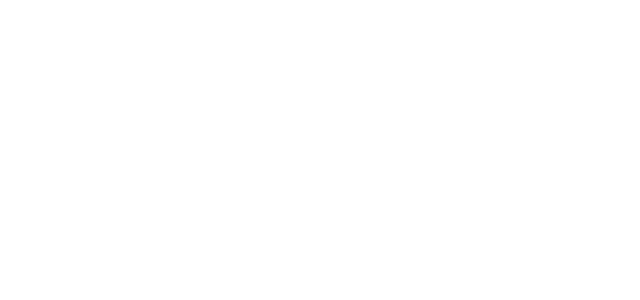
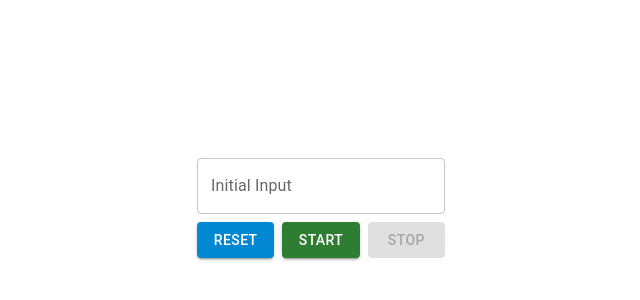
Before and after one commit to Kr1sh1/Turing-Machine-Simulator, a React (Vite) app: page /machines in a window 1280 px wide. Shown: the part 200-500 px from the top of the page, without its empty margins (319-959 px from the left). Built offline with nearby package versions, Linux system fonts and the light colour scheme.

Commit message:
Add the MachineControls component to the Machines page

```diff
--- a/src/pages/Machines.jsx
+++ b/src/pages/Machines.jsx
@@ -1,3 +1,29 @@
+import { useState } from "react";
+import MachineControls from "../components/MachineControls";
+
 export default function Machines() {
-    return (<></>)
+  const [stopDisabled, setStopDisabled] = useState(true)
+  const [startDisabled, setStartDisabled] = useState(false)
+
+  const resetPressed = (initialValue) => {
+    console.log(initialValue)
+    setStartDisabled(false)
+    setStopDisabled(true)
+  }
+
+  const startPressed = () => {
+    setStartDisabled(true)
+    setStopDisabled(false)
+  }
+
+  const stopPressed = () => {
+    setStartDisabled(false)
+    setStopDisabled(true)
+  }
+
+  return (
+    <>
+    <MachineControls startDisabled={startDisabled} stopDisabled={stopDisabled} reset={resetPressed} start={startPressed} stop={stopPressed} />
+    </>
+  )
 }
```
